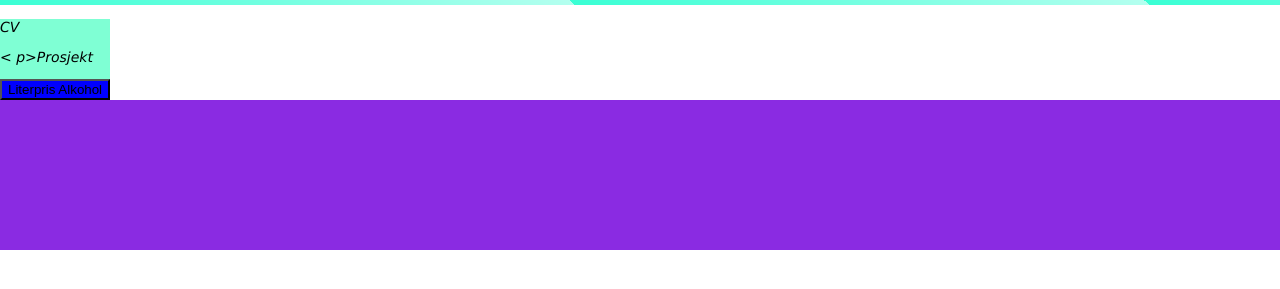
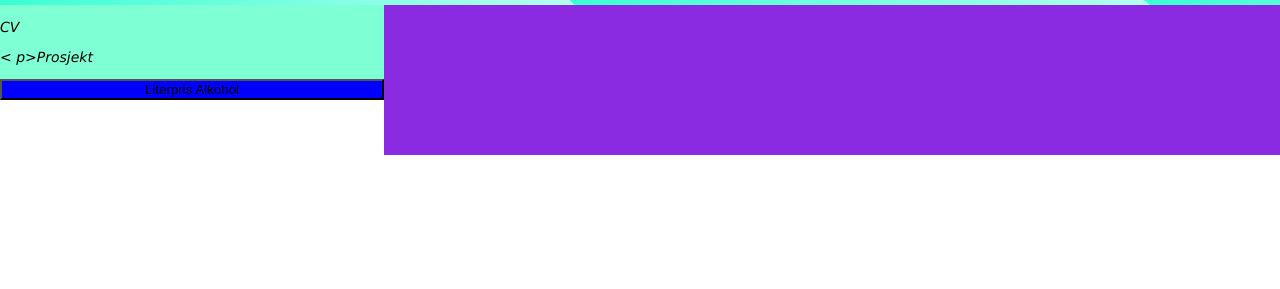
Before and after one commit to Martialcart/demoWebsite, a plain HTML site: page index.html in a window 1280 px wide. Shown: the part 127-416 px from the top of the page. Drawn offline with Linux system fonts and the light colour scheme.

Commit message:
mainscreen allinged with menu

```diff
--- a/default.css
+++ b/default.css
@@ -15,7 +15,8 @@ html, body{
     font-size: 14px;
     font-style: oblique;
     background-color: aquamarine;
-    width: fit-content;
+    width: 30%;
+    float: left;
 }
 
 button {
@@ -25,6 +26,8 @@ button {
 
 #main_screen {
     margin: 0;
+    float: left;
+    width: 70%;
     background-color: blueviolet;
 }
 
--- a/index.html
+++ b/index.html
@@ -14,8 +14,11 @@
                 < p>Prosjekt</p>
                 <button onclick="set_screen('file:Literpris Alkohol/alko_pris.html')" >Literpris Alkohol</button>
             </div>
-            <iframe id="main_screen" src=""></iframe>
-        </body>
+            <div id="main_screen">
+                <iframe  src=""></iframe>
+            </div>
+
+        </div>
     </body>
     <script src="main.js"></script>
 </html>
```
